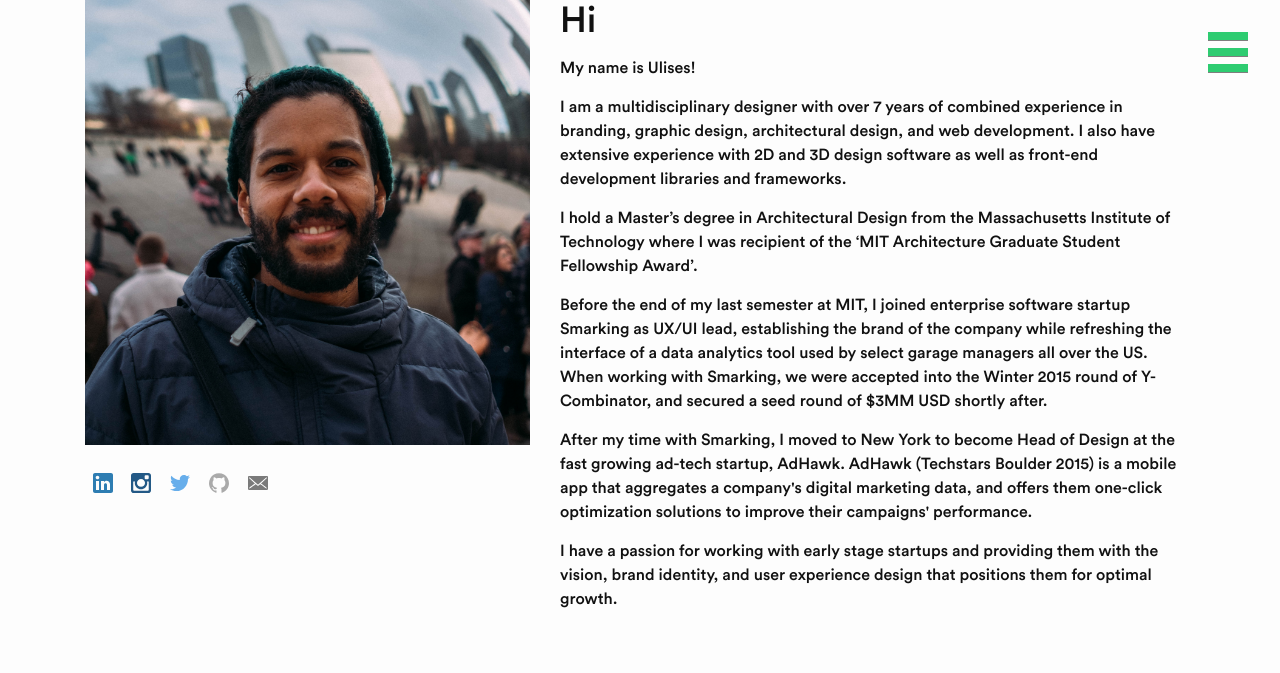
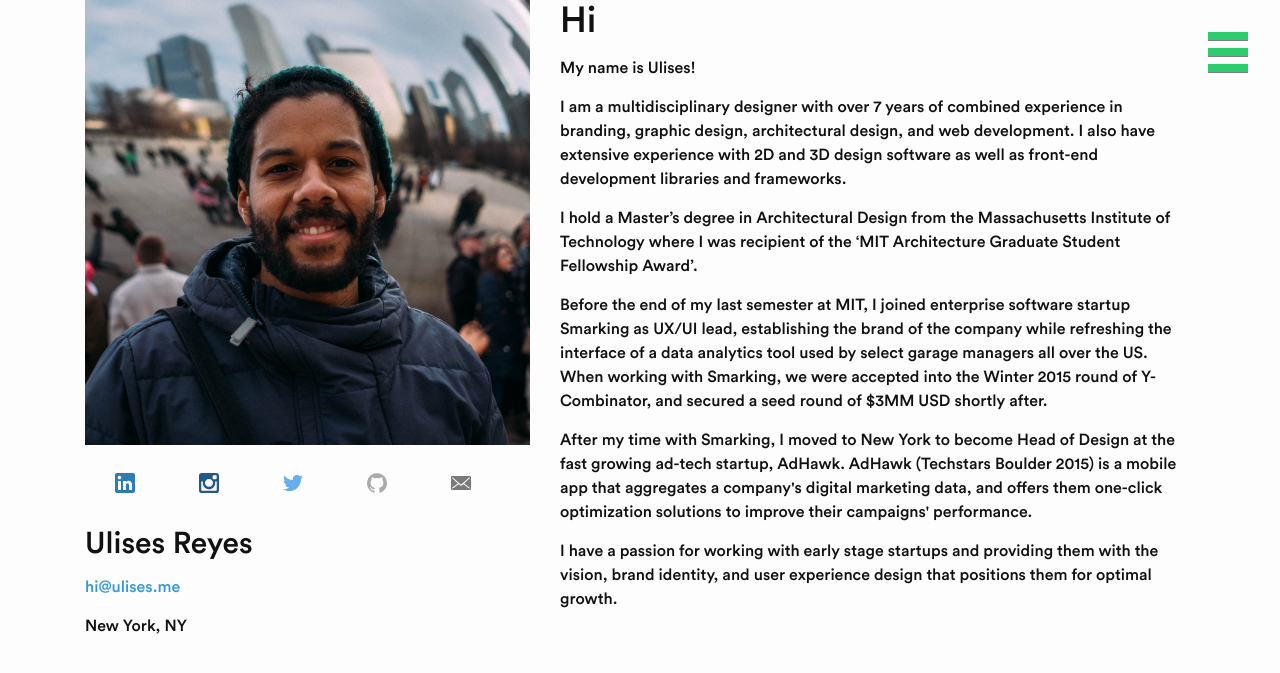
Before and after one commit to urjr/urjr.github.io, a Jekyll site: the page built from pages/about.html, in a window 1280 px wide. Shown: the top 673 px of the page. Built offline with Jekyll 4.4.1, drawn with Linux system fonts in a browser that asks for light colours; nearby versions of some CDN libraries; library files that are not in the unit come from our copies.

Commit message:
injected about sass file

```diff
--- a/_includes/about/panel_left.html
+++ b/_includes/about/panel_left.html
@@ -1,4 +1,7 @@
 <div class="col-sm-5">
 	<img class="img-responsive" src="../../img/about/me.jpg">
 	{% include social_icons.html %}
+	<h2>Ulises Reyes</h2>
+	<a href="mailto:hi@ulises.me"><p>hi@ulises.me</p></a>
+	<p>New York, NY</p>
 </div>
--- /dev/null
+++ b/_sass/_about.scss
@@ -0,0 +1,3 @@
+.about-content {
+
+}
--- a/_sass/social_icons.scss
+++ b/_sass/_social_icons.scss
@@ -1,6 +1,6 @@
 .menu, .about-content {
 	.social-icons {
-		margin-top: 25px;
+		margin: 25px auto;
 		display: inline-block;
 		li {
 			display: inline-block;
@@ -38,3 +38,15 @@
 		}
 	}
 }
+
+.about-content {
+	.social-icons {
+		width: 100%;
+		li {
+			width: 18%;
+			a {
+				width: 100%;
+			}
+		}
+	}
+}
--- a/css/main.scss
+++ b/css/main.scss
@@ -76,5 +76,6 @@
         "summary",
         "features",
         "landing_footer",
-        "social_icons"
+        "social_icons",
+        "about"
 ;
```
